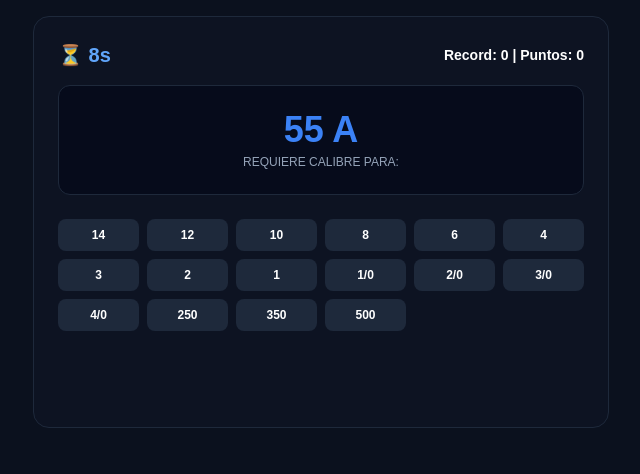
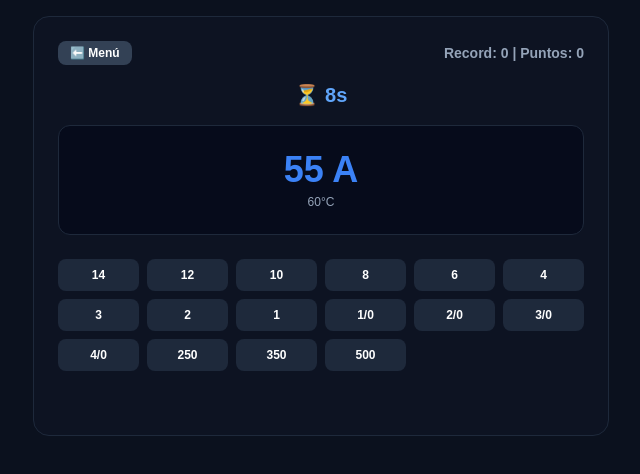
Before and after one commit to joseluisps6969-bit/estudio-nom, a plain HTML site: page index.html in a window 1280 px wide. Both pictures are taken after a click on the button "310 - 60°C". Shown: the whole page, without its empty margins (319-959 px from the left). Drawn offline with nearby package versions, Linux system fonts and the light colour scheme.

Commit message:
Update index.html

```diff
--- a/index.html
+++ b/index.html
@@ -3,12 +3,13 @@
 <head>
     <meta charset="UTF-8">
     <meta name="viewport" content="width=device-width, initial-scale=1.0">
-    <title>⚡ NOM  ⚡</title>
+    <title>⚡ NOM⚡</title>
     <script src="https://cdn.tailwindcss.com"></script>
     <style>body { background:#0b111e; color:white; font-family:sans-serif; }</style>
 </head>
 <body class="min-h-screen flex flex-col items-center p-4">
 
+    <!-- MENU -->
     <div id="menu-container" class="w-full max-w-2xl mt-10 text-center">
         <h1 class="text-3xl font-black text-blue-400 mb-6">⚡ NOM  ⚡</h1>
         <div class="grid grid-cols-2 gap-4">
@@ -19,11 +20,14 @@
         </div>
     </div>
 
+    <!-- JUEGO -->
     <main id="game-container" class="hidden w-full max-w-xl bg-slate-900/40 p-6 rounded-2xl border border-slate-800">
-        <div class="flex justify-between items-center mb-4 text-sm font-bold">
-            <h1 id="game-title" class="text-blue-400 text-xl">⏳ 10s</h1>
-            <div>Record: <span id="record">0</span> | Puntos: <span id="score">0</span></div>
+        <div class="flex justify-between items-center mb-4">
+            <button onclick="backToMenu()" class="bg-slate-700 py-1 px-3 rounded-lg text-xs font-bold hover:bg-slate-600">⬅️ Menú</button>
+            <div class="text-sm font-bold text-slate-400">Record: <span id="record">0</span> | Puntos: <span id="score">0</span></div>
         </div>
+
+        <div class="text-center mb-4 font-bold text-blue-400 text-xl" id="game-title">⏳ 10s</div>
 
         <div class="bg-slate-950/60 p-6 mb-6 rounded-xl border border-slate-800 text-center">
             <div id="target-value" class="text-4xl font-black text-blue-500">--</div>
@@ -31,7 +35,7 @@
         </div>
 
         <div id="matrix-container" class="grid grid-cols-4 sm:grid-cols-6 gap-2 mb-6"></div>
-        <div id="feedback" class="text-center font-bold text-lg p-2 rounded-lg h-12"></div>
+        <div id="feedback" class="text-center font-bold text-sm p-2 rounded-lg h-auto"></div>
     </main>
 
     <script>
@@ -44,6 +48,12 @@
             document.getElementById("menu-container").classList.add("hidden");
             document.getElementById("game-container").classList.remove("hidden");
             renderButtons(); generar();
+        }
+
+        function backToMenu() {
+            clearInterval(timer);
+            document.getElementById("game-container").classList.add("hidden");
+            document.getElementById("menu-container").classList.remove("hidden");
         }
 
         function renderButtons() {
@@ -59,6 +69,7 @@
             timeLeft = 10;
             currentObj = data[Math.floor(Math.random() * data.length)];
             document.getElementById("target-value").innerText = (mode==="310"?currentObj[temp]:currentObj.v) + " A";
+            document.getElementById("target-condition").innerText = mode==="310"?temp+"°C":"Tabla 250";
             clearInterval(timer);
             timer = setInterval(() => {
                 timeLeft--;
@@ -79,13 +90,14 @@
                 if(score > record) { record = score; document.getElementById("record").innerText = record; }
                 fb.className = "text-green-400 font-bold p-2";
                 fb.innerHTML = `✅ ¡Correcto!`;
+                setTimeout(generar, 1000);
             } else {
                 score = 0;
+                document.getElementById("score").innerText = score;
                 fb.className = "text-red-400 font-bold p-2";
-                fb.innerHTML = `❌ Error: ${targetVal}A requeridos.`;
+                fb.innerHTML = `❌ Fallaste.<br><span class='text-white'>Elegiste: ${sel} AWG (${selVal}A).<br>Requerías: ${targetVal}A.</span>`;
+                setTimeout(generar, 3000);
             }
-            document.getElementById("score").innerText = score;
-            setTimeout(generar, 1500);
         }
     </script>
 </body>
```
